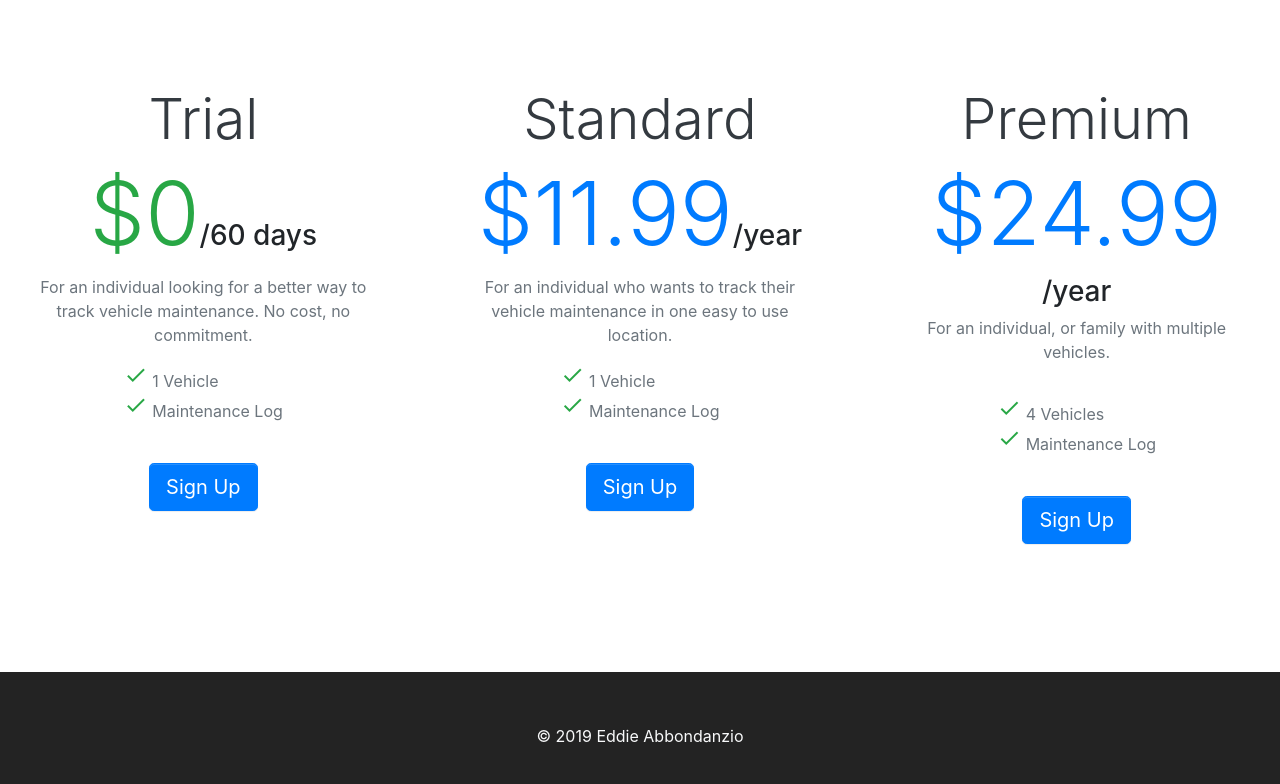
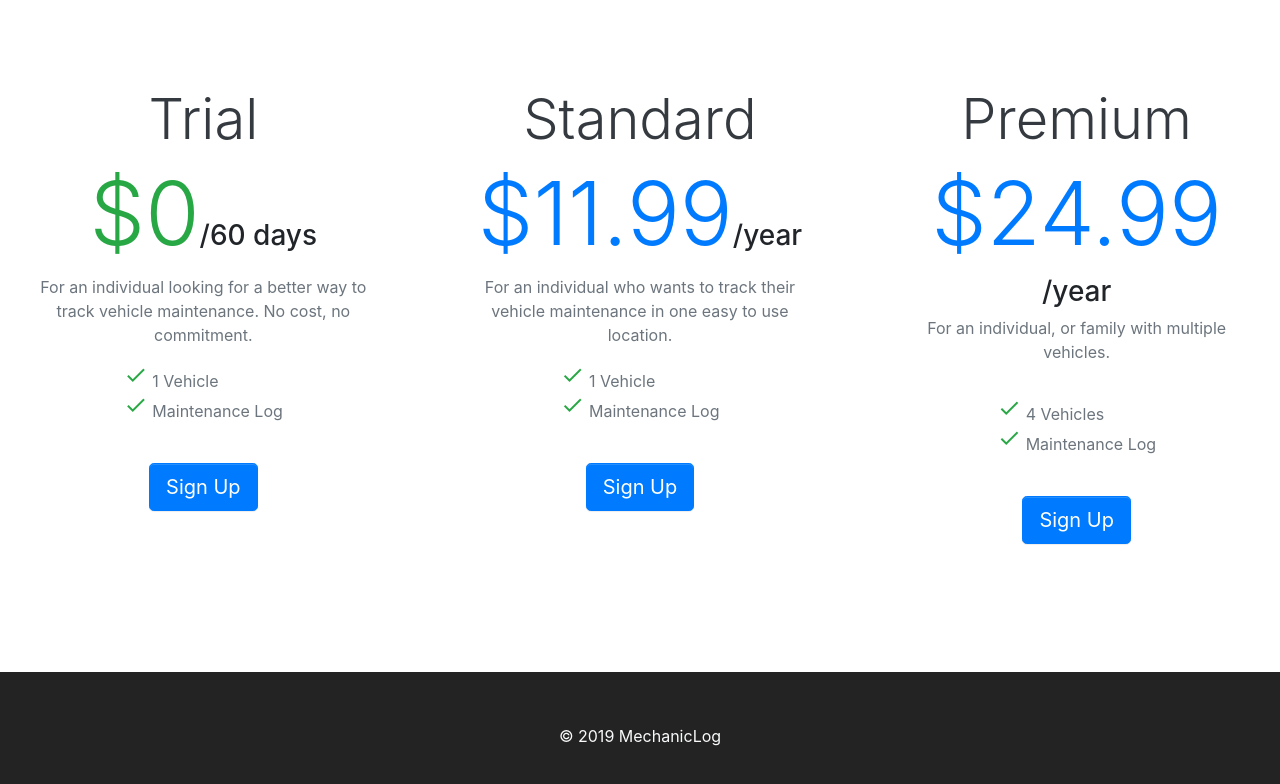
Before and after one commit to EddieAbbondanzio/MechanicLog.net, a Vue app: page / in a window 1280 px wide. Shown: the part 1838-2622 px from the top of the page. Built offline with nearby package versions, Linux system fonts and the light colour scheme; no server answers; what vue-stripe-checkout would draw is missing.

Commit message:
Changed copyright message

```diff
--- a/src/public/components/page-footer.vue
+++ b/src/public/components/page-footer.vue
@@ -11,7 +11,7 @@
 <template>
   <div class="row" style="height: 128px;">
     <div class="col-12 text-center" style="line-height: 128px;">
-      <span class="text-light">© {{ year }} Eddie Abbondanzio</span>
+      <span class="text-light">© {{ year }} MechanicLog</span>
     </div>
   </div>
 </template>
```
